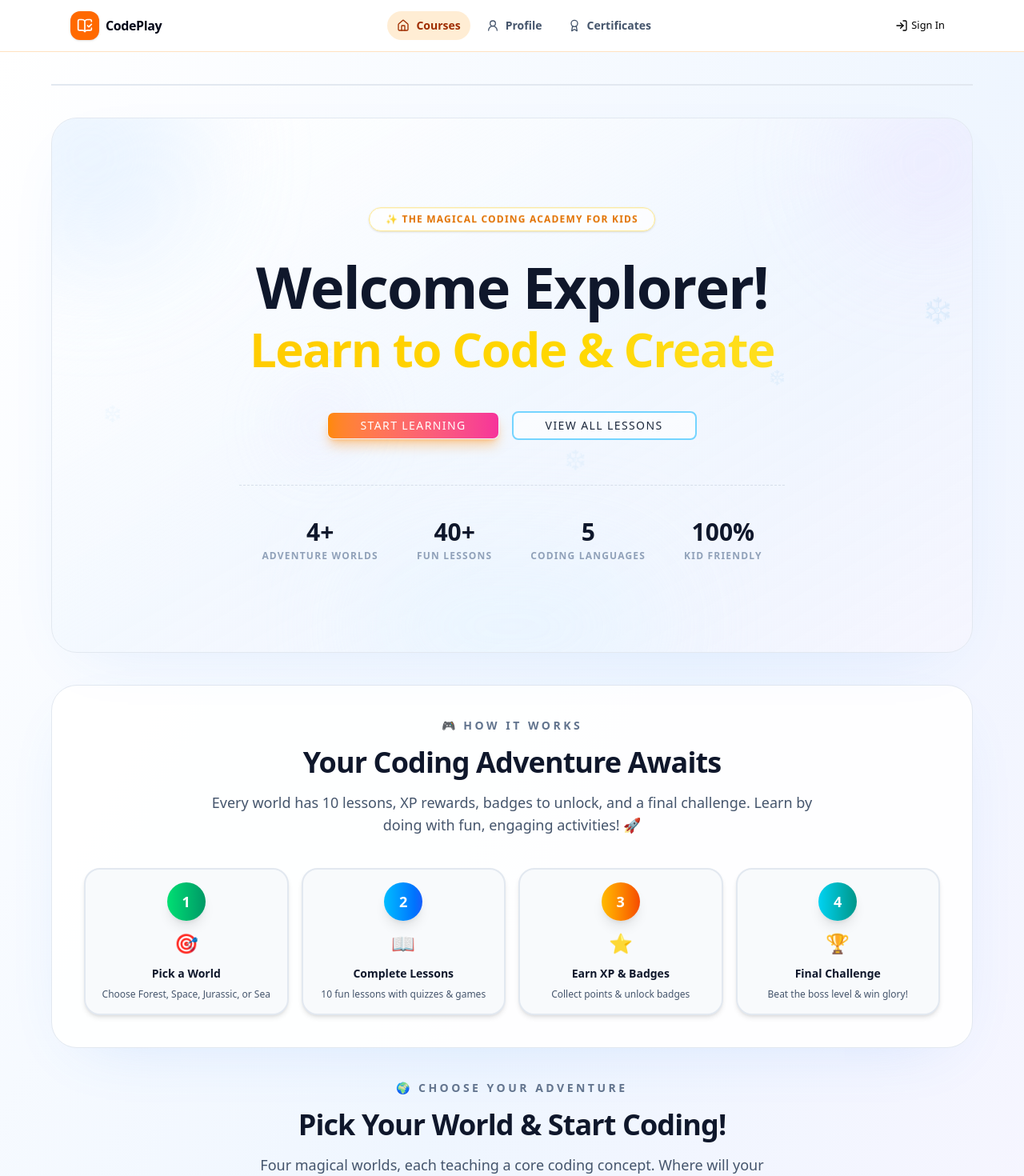
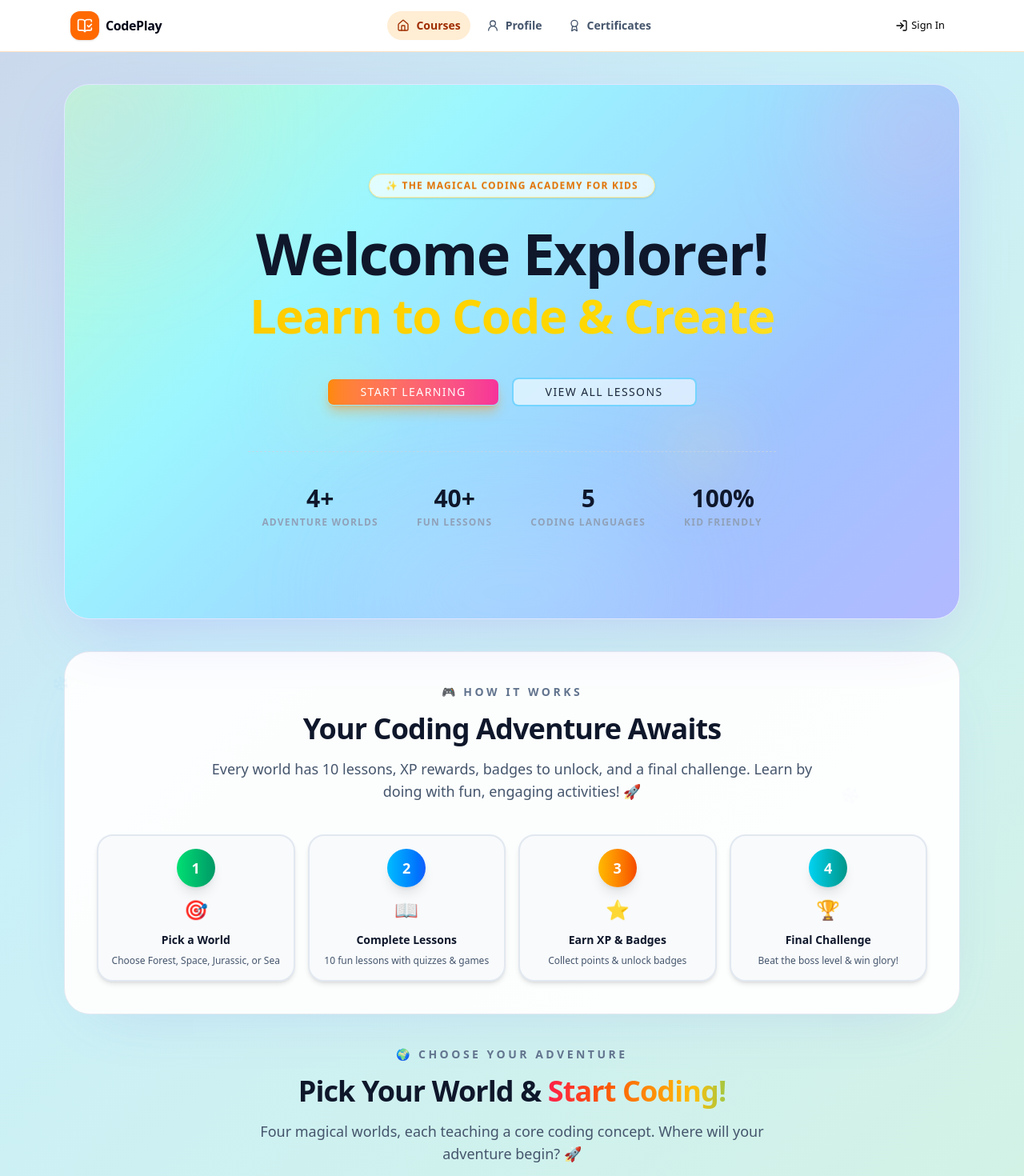
Before and after one commit to chamodilakshani/codey-next, a Next.js app: page / in a window 1280 px wide. Shown: the top 1470 px of the page at 80% size. Built offline with nearby package versions, Linux system fonts and the light colour scheme; no server answers; the database is empty.

Commit message:
feat: add animated rainbow backgrounds and snow effects to enhance visual appeal

```diff
--- a/app/globals.css
+++ b/app/globals.css
@@ -411,3 +411,339 @@
 /* Shadcn CSS - temporarily disabled to debug Tailwind CSS v4 compatibility */
 /* @import "shadcn/tailwind.css"; */
 @import "tw-animate-css";
+
+@keyframes gradientShift {
+          0%   { background-position: 0% 50%; }
+          50%  { background-position: 100% 50%; }
+          100% { background-position: 0% 50%; }
+        }
+        @keyframes rainbowBorder {
+          0%   { border-color: #f97316; }
+          16%  { border-color: #eab308; }
+          33%  { border-color: #22c55e; }
+          50%  { border-color: #3b82f6; }
+          66%  { border-color: #8b5cf6; }
+          83%  { border-color: #ec4899; }
+          100% { border-color: #f97316; }
+        }
+        .hero-rainbow-bg {
+          background: linear-gradient(270deg,
+            #fdf2f8, #eff6ff, #f0fdf4, #fffbeb, #fdf4ff, #fdf2f8);
+          background-size: 400% 400%;
+          animation: gradientShift 10s ease infinite;
+        }
+        .badges-rainbow-bg {
+          background: linear-gradient(270deg,
+            #ede9fe, #dbeafe, #d1fae5, #fef3c7, #fce7f3, #ede9fe);
+          background-size: 400% 400%;
+          animation: gradientShift 12s ease infinite;
+        }
+        .rainbow-text {
+          background: linear-gradient(90deg,
+            #f97316, #eab308, #22c55e, #3b82f6, #8b5cf6, #ec4899);
+          -webkit-background-clip: text;
+          -webkit-text-fill-color: transparent;
+          background-clip: text;
+        }
+        .rainbow-badge-ring {
+          position: relative;
+          border-radius: 9999px;
+        }
+        .rainbow-badge-ring::before {
+          content: '';
+          position: absolute;
+          inset: -3px;
+          border-radius: 9999px;
+          background: linear-gradient(135deg,
+            #f97316, #eab308, #22c55e, #3b82f6, #8b5cf6, #ec4899);
+          z-index: -1;
+        }
+        .snow { position: absolute; color: #a5b4fc; animation: snowfall linear infinite; }
+        @keyframes snowfall {
+          0%   { transform: translateY(-20px) rotate(0deg); opacity: 1; }
+          100% { transform: translateY(800px) rotate(360deg); opacity: 0; }
+        }
+        .snow-1 { left: 10%; font-size: 18px; animation-duration: 6s;  animation-delay: 0s; }
+        .snow-2 { left: 30%; font-size: 14px; animation-duration: 8s;  animation-delay: 1s; }
+        .snow-3 { left: 55%; font-size: 20px; animation-duration: 7s;  animation-delay: 2s; }
+        .snow-4 { left: 75%; font-size: 16px; animation-duration: 9s;  animation-delay: 0.5s; }
+        .snow-5 { left: 90%; font-size: 12px; animation-duration: 5s;  animation-delay: 3s; }
+        .course-card-pink   { background: linear-gradient(135deg, #fdf2f8, #fce7f3); border: 1.5px solid #f9a8d4; }
+        .course-card-blue   { background: linear-gradient(135deg, #eff6ff, #dbeafe); border: 1.5px solid #93c5fd; }
+        .course-card-green  { background: linear-gradient(135deg, #f0fdf4, #dcfce7); border: 1.5px solid #86efac; }
+        .course-card-amber  { background: linear-gradient(135deg, #fffbeb, #fef3c7); border: 1.5px solid #fcd34d; }
+        .course-card-purple { background: linear-gradient(135deg, #faf5ff, #ede9fe); border: 1.5px solid #c4b5fd; }
+        .cta-rainbow {
+          background: linear-gradient(135deg, #6366f1, #8b5cf6, #ec4899);
+          box-shadow: 0 4px 20px rgba(99, 102, 241, 0.4);
+        }
+        .cta-rainbow:hover {
+          background: linear-gradient(135deg, #4f46e5, #7c3aed, #db2777);
+          box-shadow: 0 6px 24px rgba(99, 102, 241, 0.5);
+          transform: translateY(-1px);
+        }
+
+
+        /* ===========================
+   Animated Rainbow Background
+=========================== */
+
+@keyframes rainbowMove {
+  0% {
+    background-position: 0% 50%;
+  }
+
+  50% {
+    background-position: 100% 50%;
+  }
+
+  100% {
+    background-position: 0% 50%;
+  }
+}
+
+.rainbow-page-bg {
+  background: linear-gradient(
+    -45deg,
+    #ffe5ec,
+    #fff3bf,
+    #d8f3dc,
+    #caf0f8,
+    #cdb4db,
+    #ffc8dd,
+    #bde0fe,
+    #ffe5ec
+  );
+
+  background-size: 500% 500%;
+  animation: rainbowMove 18s ease infinite;
+}
+
+/* ===========================
+   Hero Section
+=========================== */
+
+.hero-rainbow-bg {
+  background: linear-gradient(
+    135deg,
+    #ff9aa2,
+    #ffdac1,
+    #fff1b6,
+    #caffbf,
+    #9bf6ff,
+    #a0c4ff,
+    #bdb2ff,
+    #ffc6ff
+  );
+
+  background-size: 300% 300%;
+  animation: rainbowMove 10s ease infinite;
+}
+
+/* ===========================
+   Badge Section
+=========================== */
+
+.badges-rainbow-bg {
+  background: linear-gradient(
+    135deg,
+    #e0c3fc,
+    #8ec5fc,
+    #a8edea,
+    #fed6e3,
+    #fbc2eb,
+    #fad0c4,
+    #f6d365
+  );
+
+  background-size: 300% 300%;
+  animation: rainbowMove 12s ease infinite;
+}
+
+/* ===========================
+   Rainbow Text
+=========================== */
+
+.rainbow-text {
+  background: linear-gradient(
+    90deg,
+    #ff006e,
+    #fb5607,
+    #ffbe0b,
+    #06d6a0,
+    #118ab2,
+    #8338ec,
+    #ff006e
+  );
+
+  background-size: 300% 300%;
+  animation: rainbowMove 6s linear infinite;
+
+  -webkit-background-clip: text;
+  -webkit-text-fill-color: transparent;
+  background-clip: text;
+}
+
+/* ===========================
+   Rainbow Border
+=========================== */
+
+.rainbow-border {
+  position: relative;
+  border-radius: 32px;
+}
+
+.rainbow-border::before {
+  content: "";
+
+  position: absolute;
+  inset: -3px;
+
+  border-radius: inherit;
+
+  background: linear-gradient(
+    90deg,
+    #ff595e,
+    #ffca3a,
+    #8ac926,
+    #1982c4,
+    #6a4c93,
+    #ff595e
+  );
+
+  background-size: 300% 300%;
+  animation: rainbowMove 4s linear infinite;
+
+  z-index: -1;
+}
+
+/* ===========================
+   Snow
+=========================== */
+
+.snow {
+  position: absolute;
+  color: rgba(255, 255, 255, 0.8);
+  animation: snowfall linear infinite;
+}
+
+@keyframes snowfall {
+  from {
+    transform: translateY(-50px) rotate(0deg);
+    opacity: 1;
+  }
+
+  to {
+    transform: translateY(120vh) rotate(360deg);
+    opacity: 0;
+  }
+}
+
+.snow-1 {
+  left: 5%;
+  font-size: 18px;
+  animation-duration: 7s;
+}
+
+.snow-2 {
+  left: 22%;
+  font-size: 14px;
+  animation-duration: 8s;
+}
+
+.snow-3 {
+  left: 42%;
+  font-size: 22px;
+  animation-duration: 9s;
+}
+
+.snow-4 {
+  left: 63%;
+  font-size: 16px;
+  animation-duration: 10s;
+}
+
+.snow-5 {
+  left: 82%;
+  font-size: 20px;
+  animation-duration: 6s;
+}
+
+.snow-6 {
+  left: 94%;
+  font-size: 14px;
+  animation-duration: 8s;
+}
+
+/* ===========================
+   Floating Rainbow Blobs
+=========================== */
+
+.rainbow-blob {
+  position: absolute;
+  border-radius: 9999px;
+  filter: blur(80px);
+  opacity: 0.35;
+  animation: blobFloat 8s ease-in-out infinite alternate;
+}
+
+@keyframes blobFloat {
+  from {
+    transform: translateY(0px) scale(1);
+  }
+
+  to {
+    transform: translateY(-30px) scale(1.08);
+  }
+}
+
+/* ===========================
+   Rainbow Buttons
+=========================== */
+
+.rainbow-button {
+  background: linear-gradient(
+    90deg,
+    #ff006e,
+    #fb5607,
+    #ffbe0b,
+    #06d6a0,
+    #3a86ff,
+    #8338ec
+  );
+
+  background-size: 300% 300%;
+  animation: rainbowMove 5s linear infinite;
+
+  color: white;
+  font-weight: bold;
+  transition: 0.25s;
+}
+
+.rainbow-button:hover {
+  transform: scale(1.05);
+}
+
+/* ===========================
+   Course Card Colors
+=========================== */
+
+.course-card-pink {
+  background: linear-gradient(135deg, #ffe5ec, #ffc2d1);
+}
+
+.course-card-blue {
+  background: linear-gradient(135deg, #caf0f8, #90e0ef);
+}
+
+.course-card-green {
+  background: linear-gradient(135deg, #d8f3dc, #95d5b2);
+}
+
+.course-card-yellow {
+  background: linear-gradient(135deg, #fff1b6, #ffe066);
+}
+
+.course-card-purple {
+  background: linear-gradient(135deg, #e0c3fc, #cdb4db);
+}
--- a/app/page.tsx
+++ b/app/page.tsx
@@ -1,3 +1,4 @@
+
 import Link from "next/link";
 import { Trophy } from "lucide-react";
 import { auth } from "@clerk/nextjs/server";
@@ -22,11 +23,13 @@ export default async function Home() {
   ];
 
   return (
-    <main className="relative overflow-hidden bg-gradient-to-br background: rgba(255,255,255,0.15); from-white via-blue-50 to-purple-50 min-h-screen">
-      <div className="absolute inset-0 overflow-hidden pointer-events-none"></div>
-      {/* Floating Background Layer */}
+    <main className="relative overflow-hidden min-h-screen bg-gradient-to-br rainbow-page-bg from-white via-blue-50 to-purple-50">
+
+      {/* ── Animated Rainbow Background ── */}
+
+
+      {/* ── Floating Snowflakes ── */}
       <div className="absolute inset-0 pointer-events-none overflow-hidden">
-           {/* Snow */}
         <span className="snow snow-1">❄</span>
         <span className="snow snow-2">❄</span>
         <span className="snow snow-3">❄</span>
@@ -34,33 +37,34 @@ export default async function Home() {
         <span className="snow snow-5">❄</span>
       </div>
 
-      <section className="mx-auto w-full max-w-6xl space-y-10">
-        <section className="relative z-10 mx-auto w-full max-w-6xl space-y-10"></section>
-        <div className="hero-animated-bgrelative overflow-hiddenrounded-[2rem] border border-slate-200 bg-gradient-to-br from-white via-blue-50/50 to-purple-50/40 shadow-[0_24px_80px_-40px_rgba(59,130,246,0.15)]" ></div>
+      <section className="mx-auto w-full max-w-6xl space-y-10 px-4 py-10">
 
         {/* ── Hero Banner ── */}
-        <div className="relative overflow-hidden rounded-[2rem] border border-slate-200 bg-gradient-to-br from-white via-blue-50/50 to-purple-50/40 px-8 py-20 shadow-[0_24px_80px_-40px_rgba(59,130,246,0.15)] sm:px-16 sm:py-28">
-          <div className="pointer-events-none absolute left-0 top-0 h-72 w-72 rounded-full bg-blue-200/30 blur-3xl -translate-x-1/3 -translate-y-1/3" />
-          <div className="pointer-events-none absolute right-0 top-0 h-56 w-56 rounded-full bg-purple-200/25 blur-3xl translate-x-1/4 -translate-y-1/4" />
-          <div className="pointer-events-none absolute bottom-0 left-1/2 h-48 w-96 rounded-full bg-sky-100/40 blur-3xl -translate-x-1/2 translate-y-1/3" />
-          <div className="pointer-events-none absolute left-1/4 top-1/2 h-24 w-24 rounded-full bg-violet-200/20 blur-2xl" />
+        <div className="hero-rainbow-bg relative overflow-hidden rounded-[2rem] px-8 py-20 shadow-[0_24px_80px_-20px_rgba(139,92,246,0.25)] sm:px-16 sm:py-28"
+             style={{ border: "1.5px solid #e0e7ff" }}>
+          {/* Blobs */}
+          <div className="pointer-events-none absolute left-0 top-0 h-72 w-72 rounded-full bg-purple-300/20 blur-3xl -translate-x-1/3 -translate-y-1/3" />
+          <div className="pointer-events-none absolute right-0 top-0 h-56 w-56 rounded-full bg-pink-300/20 blur-3xl translate-x-1/4 -translate-y-1/4" />
+          <div className="pointer-events-none absolute bottom-0 left-1/2 h-48 w-96 rounded-full bg-sky-200/30 blur-3xl -translate-x-1/2 translate-y-1/3" />
+          <div className="pointer-events-none absolute left-1/4 top-1/2 h-28 w-28 rounded-full bg-green-200/25 blur-2xl" />
+          <div className="pointer-events-none absolute right-1/4 bottom-1/4 h-20 w-20 rounded-full bg-amber-200/25 blur-2xl" />
           <ClientHero />
         </div>
 
         {/* ── How It Works ── */}
-        <section className="rounded-[2rem] border border-slate-200 bg-white/95 p-8 shadow-[0_24px_80px_-40px_rgba(59,130,246,0.2)] sm:p-10">
+        <section className="rounded-[2rem] border border-slate-200 bg-white/95 p-8 shadow-[0_24px_80px_-40px_rgba(99,102,241,0.2)] sm:p-10">
           <ClientHowItWorks />
         </section>
 
         {/* ── Courses Section ── */}
         <section className="space-y-10">
-          <section className="relative z-10 mx-auto w-full max-w-6xl space-y-10"></section>
           <div className="text-center">
             <p className="animate-fade-up text-sm font-bold uppercase tracking-[0.25em] text-slate-500">
               🌍 Choose Your Adventure
             </p>
             <h2 className="animate-fade-up delay-100 mt-4 text-3xl font-black tracking-tight text-slate-900 sm:text-4xl">
-              Pick Your World &amp; Start Coding!
+              Pick Your World &amp;{" "}
+              <span className="rainbow-text">Start Coding!</span>
             </h2>
             <p className="animate-fade-up delay-200 mt-4 text-lg leading-7 text-slate-600 max-w-2xl mx-auto">
               Four magical worlds, each teaching a core coding concept. Where will your adventure begin? 🚀
@@ -81,14 +85,14 @@ export default async function Home() {
         </section>
 
         {/* ── Badges Section ── */}
-        <section className="rounded-[2rem] border border-slate-200 bg-gradient-to-b from-blue-50 to-sky-100 px-6 py-14 sm:px-10 sm:py-20">
-          <section className="relative z-10 mx-auto w-full max-w-6xl space-y-10"></section>
+        <section className="badges-rainbow-bg rounded-[2rem] px-6 py-14 shadow-[0_24px_80px_-40px_rgba(139,92,246,0.25)] sm:px-10 sm:py-20"
+                 style={{ border: "1.5px solid #e0e7ff" }}>
           <div className="mx-auto max-w-3xl text-center">
-            <p className="animate-fade-up text-sm font-bold uppercase tracking-widest text-slate-500">
-              Collect Them All
+            <p className="animate-fade-up text-sm font-bold uppercase tracking-widest text-indigo-500">
+              ✨ Collect Them All
             </p>
             <h2 className="animate-fade-up delay-100 mt-3 text-3xl font-black tracking-tight text-slate-900 sm:text-4xl">
-              Earn Adventure Badges
+              Earn <span className="rainbow-text">Adventure Badges</span>
             </h2>
             <p className="animate-fade-up delay-200 mt-3 text-lg leading-relaxed text-slate-600">
               Complete each world to unlock a special badge. Can you collect all five?
@@ -97,9 +101,8 @@ export default async function Home() {
           <ClientBadges badges={badges} />
         </section>
 
-
         {/* ── Footer ── */}
-        <footer className="rounded-[2rem] border border-blue-900/20 bg-navy-900 bg-[#0f172a] px-8 py-10 sm:px-16">
+        <footer className="rounded-[2rem] border border-blue-900/20 bg-[#0f172a] px-8 py-10 sm:px-16">
           <div className="mx-auto max-w-6xl flex flex-col items-center gap-4 text-center sm:flex-row sm:justify-between sm:text-left">
             <div className="flex items-center gap-2">
               <Trophy className="h-5 w-5 text-amber-400" />
```
Lines whose indentation alone changed are shown as unchanged.
